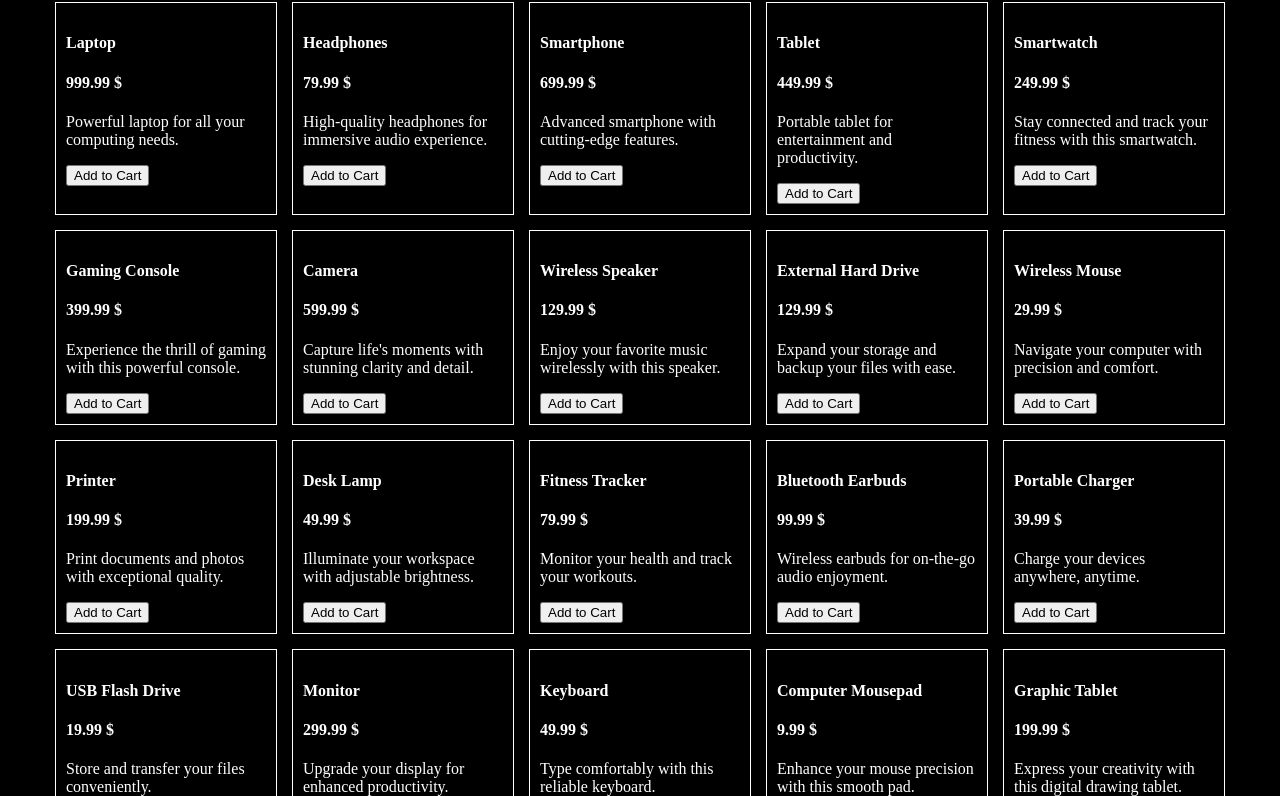
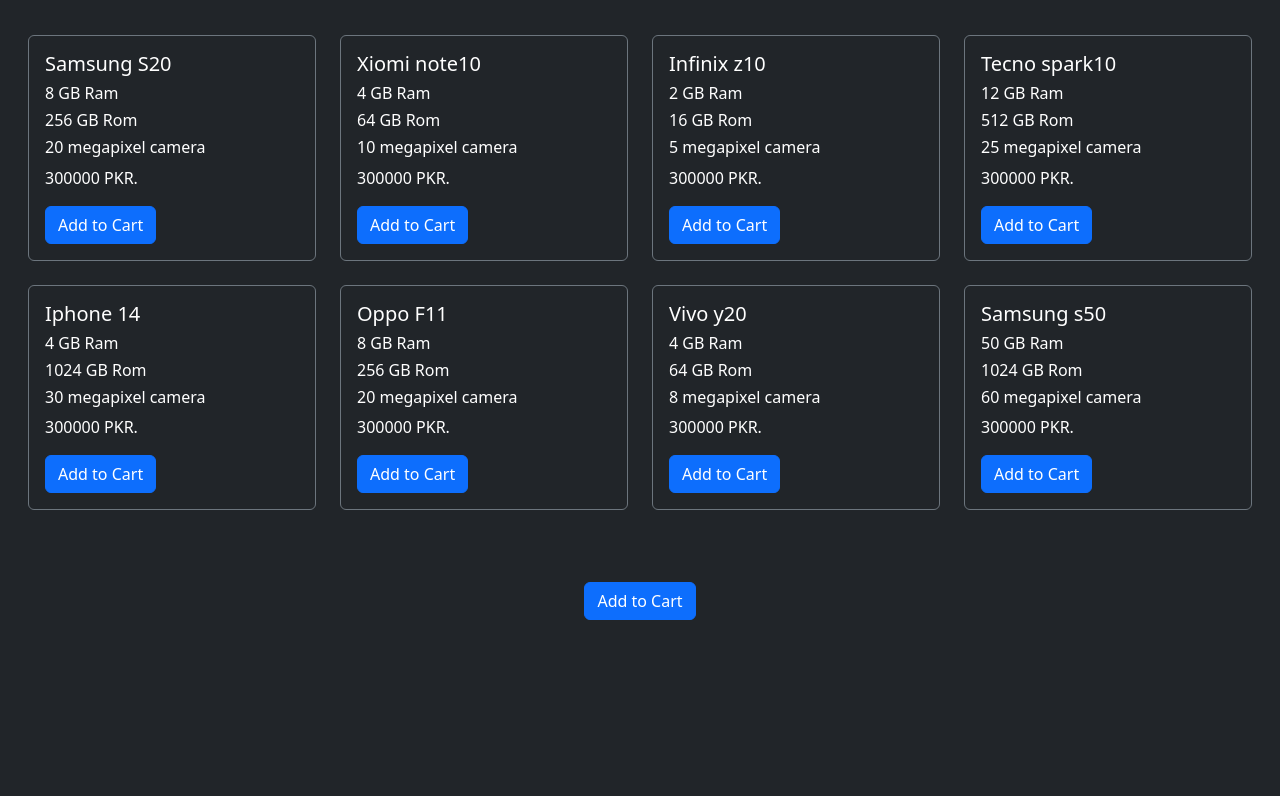
Before and after one commit to ShahzaibAliJamro/JS-Practice, a plain HTML site: page 22-Class/index.html in a window 1280 px wide. Shown: the part 85-881 px from the top of the page. After the commit the page ends 800 px from the top, so only its background shows below. Drawn offline with nearby package versions, Linux system fonts and the light colour scheme.

Commit message:
commands added

```diff
--- a/22-Class/app.js
+++ b/22-Class/app.js
@@ -1,127 +1,95 @@
-const products = [
+const phones = [
     {
-        name: "Laptop",
-        price: 999.99,
-        description: "Powerful laptop for all your computing needs."
+        brand: 'Samsung',
+        model: 'S20',
+        ram: 8,
+        rom: 256,
+        camera: '20 megapixel',
+        price: 15000
     },
     {
-        name: "Headphones",
-        price: 79.99,
-        description: "High-quality headphones for immersive audio experience."
+        brand: 'Xiomi',
+        model: 'note10',
+        ram: 4,
+        rom: 64,
+        camera: '10 megapixel',
+        price: 15000
     },
     {
-        name: "Smartphone",
-        price: 699.99,
-        description: "Advanced smartphone with cutting-edge features."
+        brand: 'Infinix',
+        model: 'z10',
+        ram: 2,
+        rom: 16,
+        camera: '5 megapixel',
+        price: 15000
     },
     {
-        name: "Tablet",
-        price: 449.99,
-        description: "Portable tablet for entertainment and productivity."
+        brand: 'Tecno',
+        model: 'spark10',
+        ram: 12,
+        rom: 512,
+        camera: '25 megapixel',
+        price: 15000
     },
     {
-        name: "Smartwatch",
-        price: 249.99,
-        description: "Stay connected and track your fitness with this smartwatch."
+        brand: 'Iphone',
+        model: '14',
+        ram: 4,
+        rom: 1024,
+        camera: '30 megapixel',
+        price: 15000
     },
     {
-        name: "Gaming Console",
-        price: 399.99,
-        description: "Experience the thrill of gaming with this powerful console."
+        brand: 'Oppo',
+        model: 'F11',
+        ram: 8,
+        rom: 256,
+        camera: '20 megapixel',
+        price: 15000
     },
     {
-        name: "Camera",
-        price: 599.99,
-        description: "Capture life's moments with stunning clarity and detail."
+        brand: 'Vivo',
+        model: 'y20',
+        ram: 4,
+        rom: 64,
+        camera: '8 megapixel',
+        price: 15000
     },
     {
-        name: "Wireless Speaker",
-        price: 129.99,
-        description: "Enjoy your favorite music wirelessly with this speaker."
+        brand: 'Samsung',
+        model: 's50',
+        ram: 50,
+        rom: 1024,
+        camera: '60 megapixel',
+        price: 300000
     },
-    {
-        name: "External Hard Drive",
-        price: 129.99,
-        description: "Expand your storage and backup your files with ease."
-    },
-    {
-        name: "Wireless Mouse",
-        price: 29.99,
-        description: "Navigate your computer with precision and comfort."
-    },
-    {
-        name: "Printer",
-        price: 199.99,
-        description: "Print documents and photos with exceptional quality."
-    },
-    {
-        name: "Desk Lamp",
-        price: 49.99,
-        description: "Illuminate your workspace with adjustable brightness."
-    },
-    {
-        name: "Fitness Tracker",
-        price: 79.99,
-        description: "Monitor your health and track your workouts."
-    },
-    {
-        name: "Bluetooth Earbuds",
-        price: 99.99,
-        description: "Wireless earbuds for on-the-go audio enjoyment."
-    },
-    {
-        name: "Portable Charger",
-        price: 39.99,
-        description: "Charge your devices anywhere, anytime."
-    },
-    {
-        name: "USB Flash Drive",
-        price: 19.99,
-        description: "Store and transfer your files conveniently."
-    },
-    {
-        name: "Monitor",
-        price: 299.99,
-        description: "Upgrade your display for enhanced productivity."
-    },
-    {
-        name: "Keyboard",
-        price: 49.99,
-        description: "Type comfortably with this reliable keyboard."
-    },
-    {
-        name: "Computer Mousepad",
-        price: 9.99,
-        description: "Enhance your mouse precision with this smooth pad."
-    },
-    {
-        name: "Graphic Tablet",
-        price: 199.99,
-        description: "Express your creativity with this digital drawing tablet."
-    },
-    {
-        name: "Wireless Router",
-        price: 79.99,
-        description: "Fast and reliable internet connection for your home network."
-    }
-];
+]
 let div = document.querySelector('.div');
 
 function renderProducts() {
-    for (let i = 0; i < products.length; i++) {
+    for (let i = 0; i < phones.length; i++) {
         div.innerHTML += `
-        <div style="width: 200px;padding: 10px;border: 1px solid white;">
-            <h4>${products[i].name}</h4>
-            <h4>${products[i].price} $</h4>
-            <p>${products[i].description}</p>
-            <button onclick="addToCart(${i})">Add to Cart</button>
-        </div>
+        <div class="card bg-dark text-white border border-secondary" style="width: 18rem;">
+                <div class="card-body">
+                  <h5 class="card-title">${phones[i].brand} ${phones[i].model}</h5>
+                  <H6 class="fw-medium">${phones[i].ram} GB Ram</H6>
+                  <H6 class="fw-medium">${phones[i].rom} GB Rom</H6>
+                  <H6 class="fw-medium">${phones[i].camera} camera</H6>
+                  <p class="card-text fw-medium">300000 PKR.</p>
+                  <a href="#" class="btn btn-primary" onclick="addToCart(${i})">Add to Cart</a>
+                </div>
+              </div>
         `
     }
 }
 renderProducts();
 let checkOutList = [];
 function addToCart(index) {
-    checkOutList.push(products[index]);
+    if (checkOutList.includes(phones[index])) {
+        phones[index].quantity += 1;
+    }else{
+        phones[index].quantity = 1;
+        checkOutList.push(phones[index]);
+    }
     console.log(checkOutList);
 }
--- a/22-Class/index.html
+++ b/22-Class/index.html
@@ -4,13 +4,24 @@
     <meta charset="UTF-8">
     <meta name="viewport" content="width=device-width, initial-scale=1.0">
     <title>Phone App</title>
-    <link rel="stylesheet" href="style.css">
+    <link href="https://cdn.jsdelivr.net/npm/bootstrap@5.3.3/dist/css/bootstrap.min.css" rel="stylesheet" integrity="sha384-QWTKZyjpPEjISv5WaRU9OFeRpok6YctnYmDr5pNlyT2bRjXh0JMhjY6hW+ALEwIH" crossorigin="anonymous">
+    <style>
+        .container-fluid{
+            max-width: 1400px !important;
+            padding: 0 20px !important;
+        }
+    </style>
 </head>
-<body>
-    <h1 class="first">E-COMMERCE STORE</h1>
-    <div class="div">
-
+<body class="bg-dark text-white">
+    <h1 class="text-center mt-4 mb-5">E-COMMERCE STORE</h1>
+    <div class="container-fluid mb-4">
+        <div class="d-flex justify-content-center div flex-wrap gap-4">
+        </div>
+    </div>
+    <div class="text-center">
+        <a href="#" class="btn btn-primary mt-5">Add to Cart</a>
     </div>
     <script src="app.js"></script>
+    <script src="https://cdn.jsdelivr.net/npm/bootstrap@5.3.3/dist/js/bootstrap.bundle.min.js" integrity="sha384-YvpcrYf0tY3lHB60NNkmXc5s9fDVZLESaAA55NDzOxhy9GkcIdslK1eN7N6jIeHz" crossorigin="anonymous"></script>
 </body>
 </html>
```
